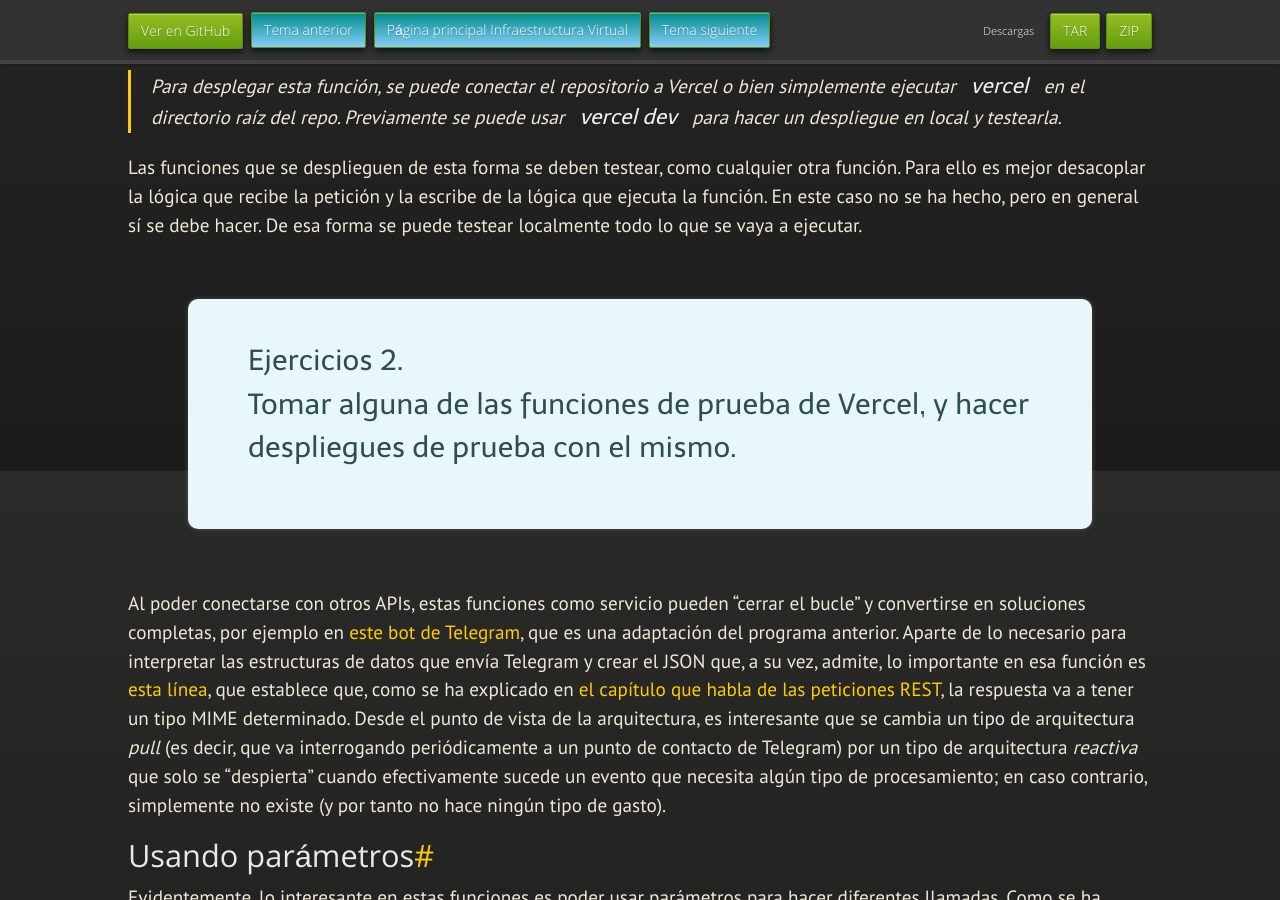
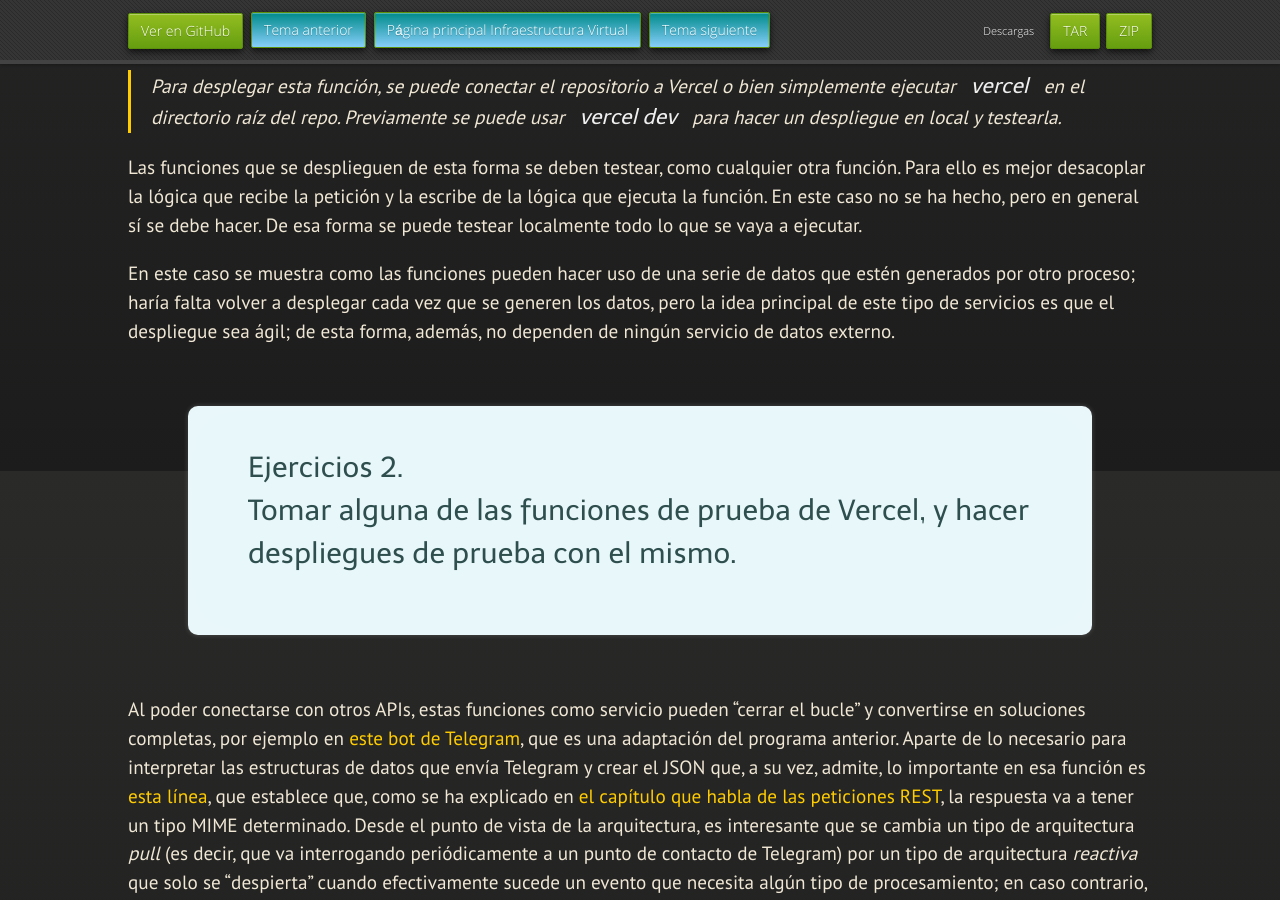
Before and after one commit to JJ/IV, a Jekyll site: the page built from documentos/temas/Serverless.md, in a window 1280 px wide and 900 px high, scrolled down 4929 px. Built offline with Jekyll 4.4.1, drawn with Linux system fonts in a browser that asks for light colours; nearby versions of some CDN libraries; some web fonts are replaced; our own code applies the rules of GitHub Pages for plain Markdown files.

Commit message:
Sync documentos/temas/Serverless.md de master a gh-pages

```diff
--- a/documentos/temas/Serverless.md
+++ b/documentos/temas/Serverless.md
@@ -104,7 +104,7 @@ evita su uso generalizado dentro de las arquitecturas en la nube. Por
 ejemplo, los usos siguientes.
 
 - Prototipado rápido de rutas en
-  un [microservicio](Microservicios). Abstrayendo adecuadamente la
+  un [microservicio](Microservicios.md). Abstrayendo adecuadamente la
   lógica de negocio y el acceso a datos, se pueden probar si algunas
   funciones trabajan adecuadamente.
 - [*Single Page Applications*](https://es.wikipedia.org/wiki/Single-page_application)
@@ -223,6 +223,12 @@ función. En este caso no se ha hecho, pero en general sí se debe
 hacer. De esa forma se puede testear localmente todo lo que se vaya a
 ejecutar.
 
+En este caso se muestra como las funciones pueden hacer uso de una serie de
+datos que estén generados por otro proceso; haría falta volver a desplegar cada
+vez que se generen los datos, pero la idea principal de este tipo de servicios
+es que el despliegue sea ágil; de esta forma, además, no dependen de ningún
+servicio de datos externo.
+
 <div class='ejercicios' markdown="1">
 
 Tomar alguna de las funciones de prueba de Vercel, y hacer despliegues
@@ -241,7 +247,7 @@ el JSON que, a su vez, admite, lo importante en esa función
 es
 [esta línea](https://github.com/JJ/vercel-kekeda/blob/6d5f8e0fb29c7fcbb264c06c17b8244bd4a80450/api/kekeda_iv.go#L102),
 que establece que, como se ha explicado en [el capítulo que habla de
-las peticiones REST](REST), la respuesta va a tener un tipo MIME
+las peticiones REST](REST.md), la respuesta va a tener un tipo MIME
 determinado. Desde el punto de vista de la arquitectura, es
 interesante que se cambia un tipo de arquitectura *pull* (es decir,
 que va interrogando periódicamente a un punto de contacto de Telegram)
@@ -254,7 +260,7 @@ no hace ningún tipo de gasto).
 
 Evidentemente, lo interesante en estas funciones es poder usar
 parámetros para hacer diferentes llamadas. Como se ha mostrado en el
-tema de [REST](REST), esos parámetros forman parte de la petición
+tema de [REST](REST.md), esos parámetros forman parte de la petición
 HTTP y por tanto están accesibles para la función.
 
 Como ejemplo de este tipo de peticiones,
```
